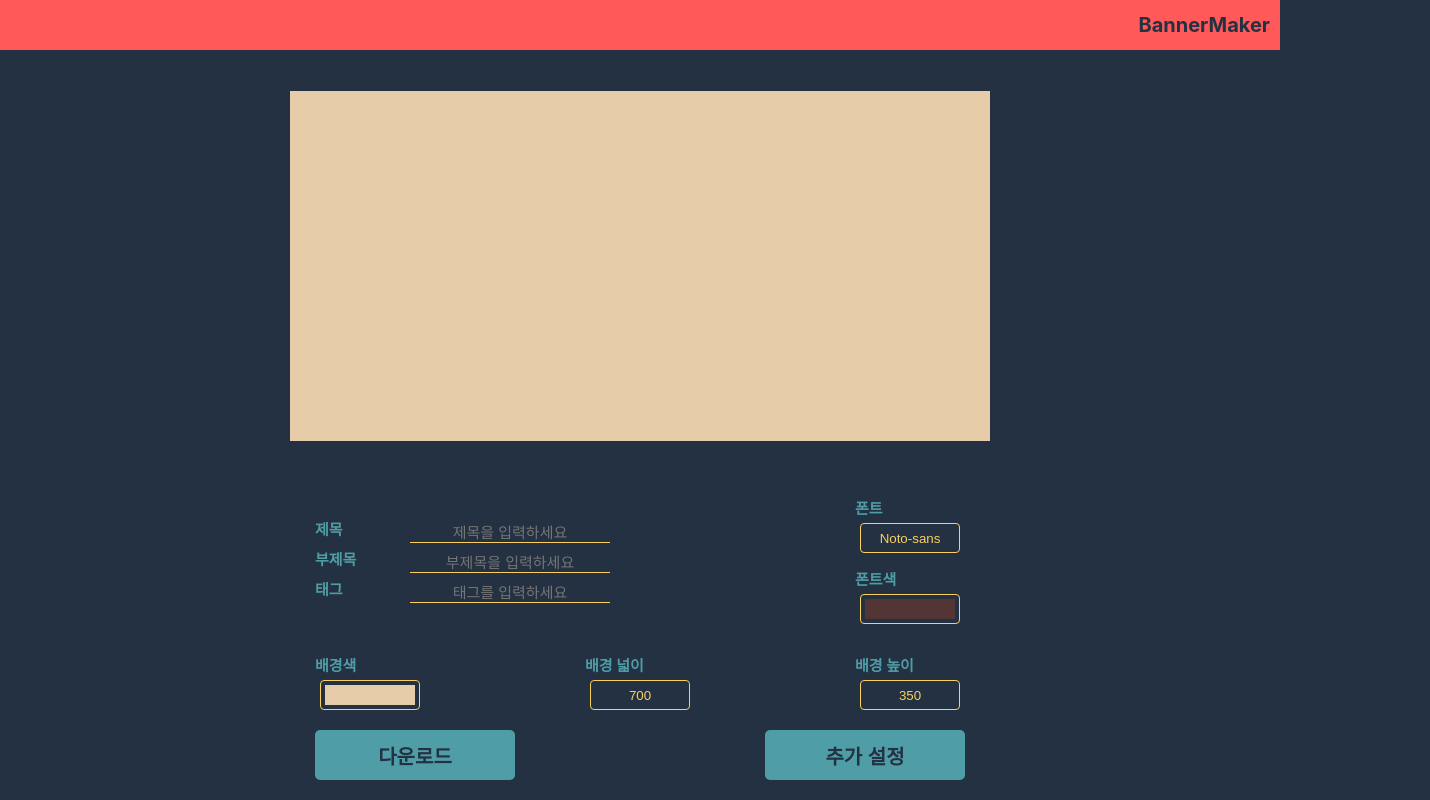
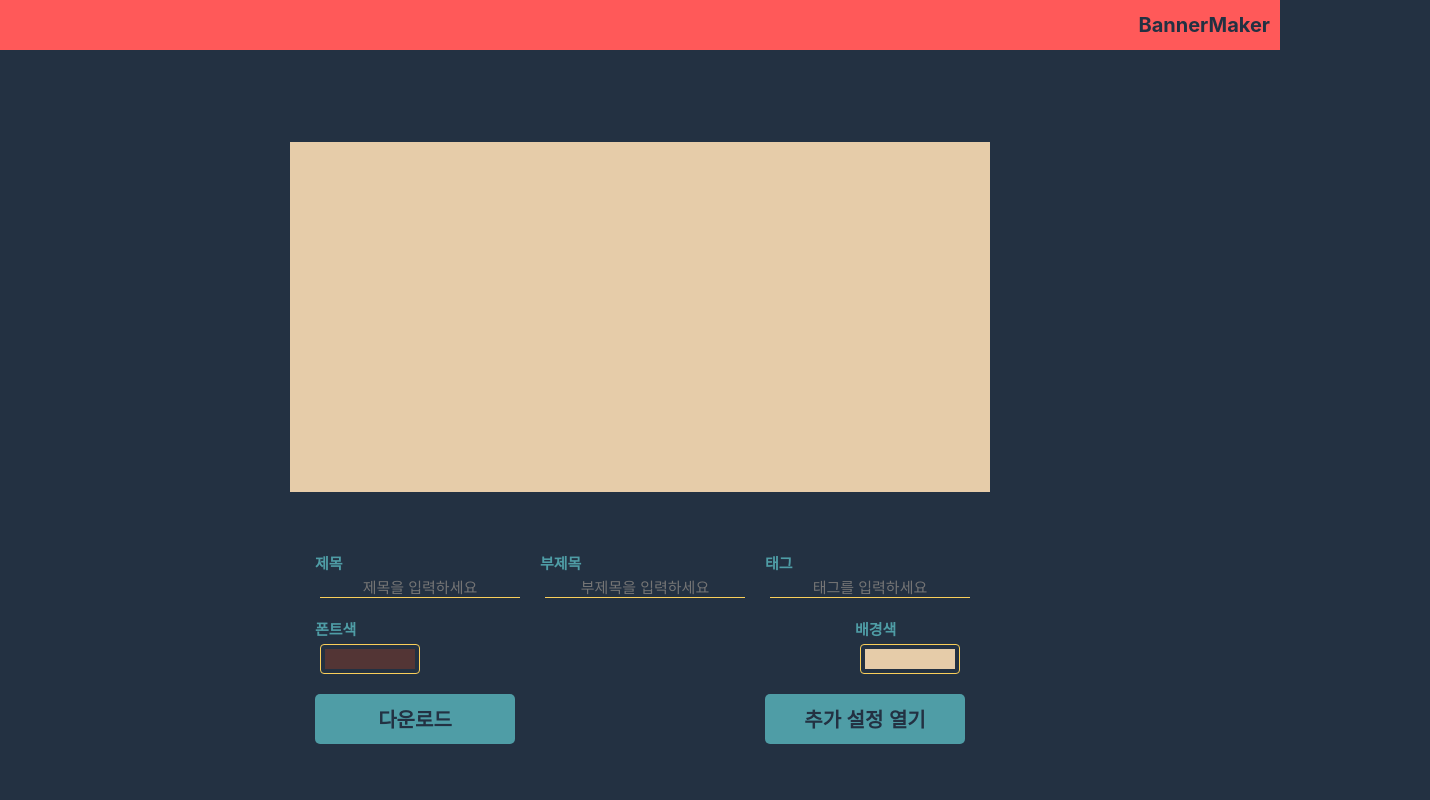
Before and after one commit to vagabondms/banner.github.io, a React (Create React App) app: page / in a window 1280 px wide. Shown: the whole page, 1430 px wide, since content can reach past the window. Built offline with nearby package versions, Linux system fonts and the light colour scheme.

Commit message:
sliding menu in progress

```diff
--- a/src/App.tsx
+++ b/src/App.tsx
@@ -3,12 +3,12 @@ import React, { ReactElement, useRef, useState } from 'react';
 import Button from '@atoms/Button';
 import Header from '@atoms/Header';
 import { Layout } from '@atoms/Layout';
-import SlidingMenu from '@atoms/SlidingMenu';
 import Wrapper from '@atoms/Wrapper';
 import { useData } from '@hooks/useData';
 import Banner from '@molecules/Banner';
 import BackgroundBox from '@organisms/BackgroundBox';
 import InputBox from '@organisms/InputBox';
+import SlidingMenu from '@organisms/SlidingMenu';
 import capture from 'html2canvas';
 
 const App = (): ReactElement => {
@@ -38,7 +38,7 @@ const App = (): ReactElement => {
         <BackgroundBox />
         <Wrapper wrapperType="button">
           <Button
-            text="추가 설정"
+            text={`추가 설정 ${visible ? '닫기' : '열기'}`}
             onClick={() => {
               setVisible(!visible);
             }}
@@ -50,7 +50,7 @@ const App = (): ReactElement => {
             }}
           ></Button>
         </Wrapper>
-        <SlidingMenu visible={visible}>slidingMenu</SlidingMenu>
+        <SlidingMenu visible={visible}></SlidingMenu>
       </Layout>
     </>
   );
--- a/src/components/atoms/ColorPicker.tsx
+++ b/src/components/atoms/ColorPicker.tsx
@@ -1,7 +1,16 @@
 import React, { ReactElement, useState } from 'react';
-import { CompactPicker, ColorChangeHandler } from 'react-color';
+import { SketchPicker, ColorChangeHandler } from 'react-color';
 
+import { css } from '@emotion/react';
 import styled from '@emotion/styled';
+type TPickerPositionEnum = 'top' | 'left' | 'right' | 'bottom';
+
+export interface IColorPickerProps {
+  name: string;
+  onChange: ColorChangeHandler;
+  color: string;
+  pickerPosition?: TPickerPositionEnum;
+}
 
 const StyledDiv = styled.div`
   width: 100px;
@@ -16,10 +25,28 @@ const StyledInnerDiv = styled.div`
   height: 100%;
 `;
 
-const StyledPopoverDiv = styled.div`
-  margin-top: 40px;
+const handlePickerPosition = ({ position }: { position: TPickerPositionEnum }) => {
+  switch (position) {
+    case 'top':
+      return css`
+        bottom: 40px;
+        right: -60px;
+      `;
+    case 'left':
+      return css`
+        bottom: -150px;
+        right: 110px;
+      `;
+    default:
+      return css``;
+  }
+};
+
+const StyledPopoverDiv = styled.div<{ position: TPickerPositionEnum }>`
   position: absolute;
   z-index: 2;
+
+  ${handlePickerPosition};
 `;
 const StyledCoverDiv = styled.div`
   position: fixed;
@@ -29,17 +56,11 @@ const StyledCoverDiv = styled.div`
   left: 0px;
 `;
 
-export interface IColorPickerProps {
-  name: string;
-  onChange: ColorChangeHandler;
-  color: string;
-}
-
-const ColorPicker = ({ name, color, onChange }: IColorPickerProps): ReactElement => {
+const ColorPicker = ({ name, color, onChange, pickerPosition = 'bottom' }: IColorPickerProps): ReactElement => {
   const [isVisible, setIsVisible] = useState<boolean>(false);
 
   return (
-    <>
+    <div style={{ position: 'relative' }}>
       <StyledDiv
         id={name}
         onClick={() => {
@@ -50,17 +71,17 @@ const ColorPicker = ({ name, color, onChange }: IColorPickerProps): ReactElement
       </StyledDiv>
       {isVisible ? (
         <>
-          <StyledPopoverDiv>
+          <StyledPopoverDiv position={pickerPosition}>
             <StyledCoverDiv
               onClick={() => {
                 setIsVisible(false);
               }}
             ></StyledCoverDiv>
-            <CompactPicker color={color} onChange={onChange}></CompactPicker>
+            <SketchPicker color={color} onChange={onChange}></SketchPicker>
           </StyledPopoverDiv>
         </>
       ) : null}
-    </>
+    </div>
   );
 };
 
--- /dev/null
+++ b/src/components/atoms/Divider.tsx
@@ -0,0 +1,15 @@
+import React, { ReactElement } from 'react';
+
+import styled from '@emotion/styled';
+
+const StyledDiv = styled.div`
+  margin-bottom: 20px;
+  padding-top: 20px;
+  border-bottom: 1px solid lightgrey;
+  width: 110px;
+`;
+const Divider = (): ReactElement => {
+  return <StyledDiv></StyledDiv>;
+};
+
+export default Divider;
--- a/src/components/atoms/Label.tsx
+++ b/src/components/atoms/Label.tsx
@@ -11,6 +11,7 @@ const StyledLabel = styled.label`
   color: #4f9da6;
   font-size: 15px;
   font-weight: bold;
+  white-space: nowrap;
 `;
 
 const Label = ({ children, ...rest }: ILabelProps): ReactElement => {
--- a/src/components/atoms/SlidingMenu.tsx
+++ /dev/null
@@ -1,43 +0,0 @@
-import React, { ReactNode, ReactElement } from 'react';
-
-import { css } from '@emotion/react';
-import styled from '@emotion/styled';
-
-type TSlidingMenuProps = {
-  children?: ReactNode;
-  visible: boolean;
-};
-
-const handleVisible = ({ visible }: TSlidingMenuProps) => {
-  switch (visible) {
-    case true:
-      return css`
-        visibility: visible;
-      `;
-    case false:
-      return css`
-        visibility: hidden;
-      `;
-    default:
-      return css``;
-  }
-};
-
-const StyledDiv = styled.div`
-  height: 100% - 50px;
-  margin-top: 50px;
-  width: 300px;
-  position: absolute;
-  right: 0;
-  top: 0;
-  bottom: 0;
-  background-color: #7281945f;
-  z-index: 1;
-  ${handleVisible}
-`;
-
-const SlidingMenu = ({ children, ...rest }: TSlidingMenuProps): ReactElement => {
-  return <StyledDiv {...rest}>{children}</StyledDiv>;
-};
-
-export default SlidingMenu;
--- /dev/null
+++ b/src/components/atoms/SlidingModal.tsx
@@ -0,0 +1,54 @@
+import React, { ReactElement } from 'react';
+
+import { css } from '@emotion/react';
+import styled from '@emotion/styled';
+
+export type TSlidingModalProps = {
+  children?: ReactElement[] | ReactElement;
+  visible: boolean;
+};
+
+const handleVisible = ({ visible }: TSlidingModalProps) => {
+  switch (visible) {
+    case true:
+      return css`
+        width: 190px;
+        opacity: 1;
+      `;
+    case false:
+      return css`
+        width: 0px;
+        opacity: 0;
+      `;
+    default:
+      return css``;
+  }
+};
+
+const StyledDiv = styled.div`
+  height: 100% - 50px;
+  margin-top: 50px;
+  position: absolute;
+  right: 0;
+  top: 0;
+  bottom: 0;
+  background-color: #7281945f;
+  z-index: 1;
+
+  ${handleVisible}
+  transition : 0.2s
+`;
+
+const SlidingModalInnerWrapper = styled.div`
+  padding: 40px;
+`;
+
+const SlidingModal = ({ children, ...rest }: TSlidingModalProps): ReactElement => {
+  return (
+    <StyledDiv {...rest}>
+      <SlidingModalInnerWrapper> {children}</SlidingModalInnerWrapper>
+    </StyledDiv>
+  );
+};
+
+export default SlidingModal;
--- a/src/components/molecules/LabeledColorPicker.tsx
+++ b/src/components/molecules/LabeledColorPicker.tsx
@@ -1,23 +1,18 @@
 import React, { ReactElement } from 'react';
-import { ColorChangeHandler } from 'react-color';
 
-import ColorPicker from '@atoms/ColorPicker';
+import ColorPicker, { IColorPickerProps } from '@atoms/ColorPicker';
 import Label from '@atoms/Label';
 import Wrapper from '@atoms/Wrapper';
 
-interface ILabeledInputProps {
-  name: string;
-  onChange: ColorChangeHandler;
-  color: string;
-}
+type ILabeledInputProps = IColorPickerProps;
 
-const LabeledInput = ({ name, color, onChange }: ILabeledInputProps): ReactElement => {
+const LabeledColorPicker = ({ name, color, onChange, ...rest }: ILabeledInputProps): ReactElement => {
   return (
     <Wrapper wrapperType="label">
       <Label htmlFor={name}>{name}</Label>
-      <ColorPicker color={color} name={name} onChange={onChange}></ColorPicker>
+      <ColorPicker color={color} name={name} onChange={onChange} {...rest}></ColorPicker>
     </Wrapper>
   );
 };
 
-export default LabeledInput;
+export default LabeledColorPicker;
--- a/src/components/molecules/LabeledInput.tsx
+++ b/src/components/molecules/LabeledInput.tsx
@@ -14,7 +14,8 @@ interface ILabeledInputProps {
 
 const StyledDiv = styled.div`
   display: flex;
-  width: 300px;
+  flex-direction: column;
+  width: 200px;
   justify-content: space-between;
 `;
 
--- a/src/components/organisms/BackgroundBox.tsx
+++ b/src/components/organisms/BackgroundBox.tsx
@@ -3,15 +3,18 @@ import React, { ReactElement } from 'react';
 import Wrapper from '@atoms/Wrapper';
 import { useData } from '@hooks/useData';
 import LabeledColorPicker from '@molecules/LabeledColorPicker';
-import LabeledSelector from '@molecules/LabeledSelector';
-import { widthGenerator, heightGenerator } from '@utils/data';
+
 const BackgroundBox = (): ReactElement => {
-  const { height, width, onHeightChange, onWidthChange, backgroundColor, onBackgroundColorChange } = useData();
+  const { backgroundColor, onBackgroundColorChange, fontColor, onFontColorChange } = useData();
   return (
     <Wrapper wrapperType="box">
-      <LabeledColorPicker name="배경색" color={backgroundColor} onChange={onBackgroundColorChange}></LabeledColorPicker>
-      <LabeledSelector options={widthGenerator()} value={width} onChange={onWidthChange} name="배경 넓이"></LabeledSelector>
-      <LabeledSelector options={heightGenerator()} value={height} onChange={onHeightChange} name="배경 높이"></LabeledSelector>
+      <LabeledColorPicker pickerPosition="top" color={fontColor} onChange={onFontColorChange} name="폰트색"></LabeledColorPicker>
+      <LabeledColorPicker
+        name="배경색"
+        pickerPosition="top"
+        color={backgroundColor}
+        onChange={onBackgroundColorChange}
+      ></LabeledColorPicker>
     </Wrapper>
   );
 };
--- a/src/components/organisms/InputBox.tsx
+++ b/src/components/organisms/InputBox.tsx
@@ -2,24 +2,13 @@ import React, { ReactElement } from 'react';
 
 import Wrapper from '@atoms/Wrapper';
 import { useData } from '@hooks/useData';
-import LabeledColorPicker from '@molecules/LabeledColorPicker';
 import LabeledInput from '@molecules/LabeledInput';
-import LabeledSelector from '@molecules/LabeledSelector';
-import { fontGenerator } from '@utils/data';
 
 const InputBox = (): ReactElement => {
-  const { title, subTitle, tag, font, onFontChange, onTitleChange, onSubTitleChange, onTagChange, fontColor, onFontColorChange } =
-    useData();
+  const { title, subTitle, tag, onTitleChange, onSubTitleChange, onTagChange } = useData();
   return (
     <Wrapper wrapperType="box">
-      <Wrapper wrapperType="sub">
-        <LabeledInput
-          name="제목"
-          type="text"
-          value={title}
-          onChange={onTitleChange}
-          placeholder="제목을 입력하세요"
-        ></LabeledInput>
+      <LabeledInput name="제목" type="text" value={title} onChange={onTitleChange} placeholder="제목을 입력하세요"></LabeledInput>
       <LabeledInput
         value={subTitle}
         onChange={onSubTitleChange}
@@ -29,11 +18,6 @@ const InputBox = (): ReactElement => {
       ></LabeledInput>
       <LabeledInput value={tag} onChange={onTagChange} name="태그" type="text" placeholder="태그를 입력하세요"></LabeledInput>
     </Wrapper>
-      <Wrapper wrapperType="sub">
-        <LabeledSelector name="폰트" value={font} onChange={onFontChange} options={fontGenerator()}></LabeledSelector>
-        <LabeledColorPicker color={fontColor} onChange={onFontColorChange} name="폰트색"></LabeledColorPicker>
-      </Wrapper>
-    </Wrapper>
   );
 };
 
--- /dev/null
+++ b/src/components/organisms/SlidingMenu.tsx
@@ -0,0 +1,33 @@
+import React, { ReactElement } from 'react';
+
+import Divider from '@atoms/Divider';
+import SlidingModal from '@atoms/SlidingModal';
+import { TSlidingModalProps } from '@atoms/SlidingModal';
+import { useData } from '@hooks/useData';
+import LabeledSelector from '@molecules/LabeledSelector';
+import { fontSizeGenerator, fontGenerator } from '@utils/data';
+import { widthGenerator, heightGenerator } from '@utils/data';
+type TSlidingMenuProps = TSlidingModalProps;
+
+const InputBox = ({ visible }: TSlidingMenuProps): ReactElement => {
+  const { width, height, font, onFontChange, onWidthChange, onHeightChange } = useData();
+  return (
+    <SlidingModal visible={visible}>
+      <LabeledSelector name="폰트" value={font} onChange={onFontChange} options={fontGenerator()}></LabeledSelector>
+      <Divider />
+      <LabeledSelector name="제목" value={font} onChange={onFontChange} options={fontSizeGenerator('title')}></LabeledSelector>
+      <LabeledSelector
+        name="부제목"
+        value={font}
+        onChange={onFontChange}
+        options={fontSizeGenerator('subTitle')}
+      ></LabeledSelector>
+      <LabeledSelector name="태그" value={font} onChange={onFontChange} options={fontSizeGenerator('tag')}></LabeledSelector>
+      <Divider />
+      <LabeledSelector options={widthGenerator()} value={width} onChange={onWidthChange} name="배경 넓이"></LabeledSelector>
+      <LabeledSelector options={heightGenerator()} value={height} onChange={onHeightChange} name="배경 높이"></LabeledSelector>
+    </SlidingModal>
+  );
+};
+
+export default InputBox;
--- a/src/utils/data.ts
+++ b/src/utils/data.ts
@@ -35,3 +35,28 @@ export const heightGenerator = (): TOptions => {
   }
   return result;
 };
+
+type TFontType = 'title' | 'subTitle' | 'tag';
+
+export const fontSizeGenerator = (fontType: TFontType): TOptions => {
+  const getDiffSize = (type: TFontType) => {
+    switch (type) {
+      case 'title':
+        return 0;
+      case 'subTitle':
+        return 30;
+      case 'tag':
+        return 30;
+    }
+  };
+
+  const diffSize = getDiffSize(fontType);
+  const result = [];
+  for (let i = 40 - diffSize; i <= 80 - diffSize; i += 5) {
+    result.push({
+      label: i,
+      value: i,
+    });
+  }
+  return result;
+};
```
Lines whose indentation alone changed are shown as unchanged.
